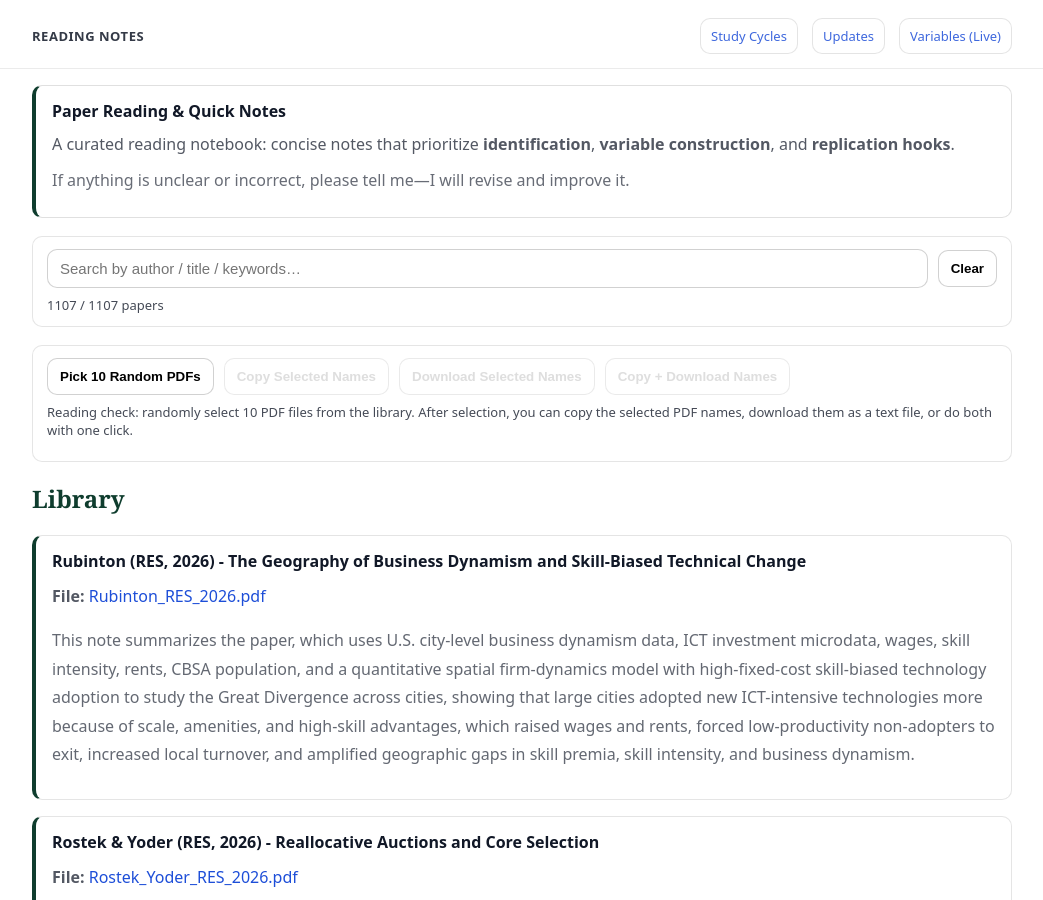
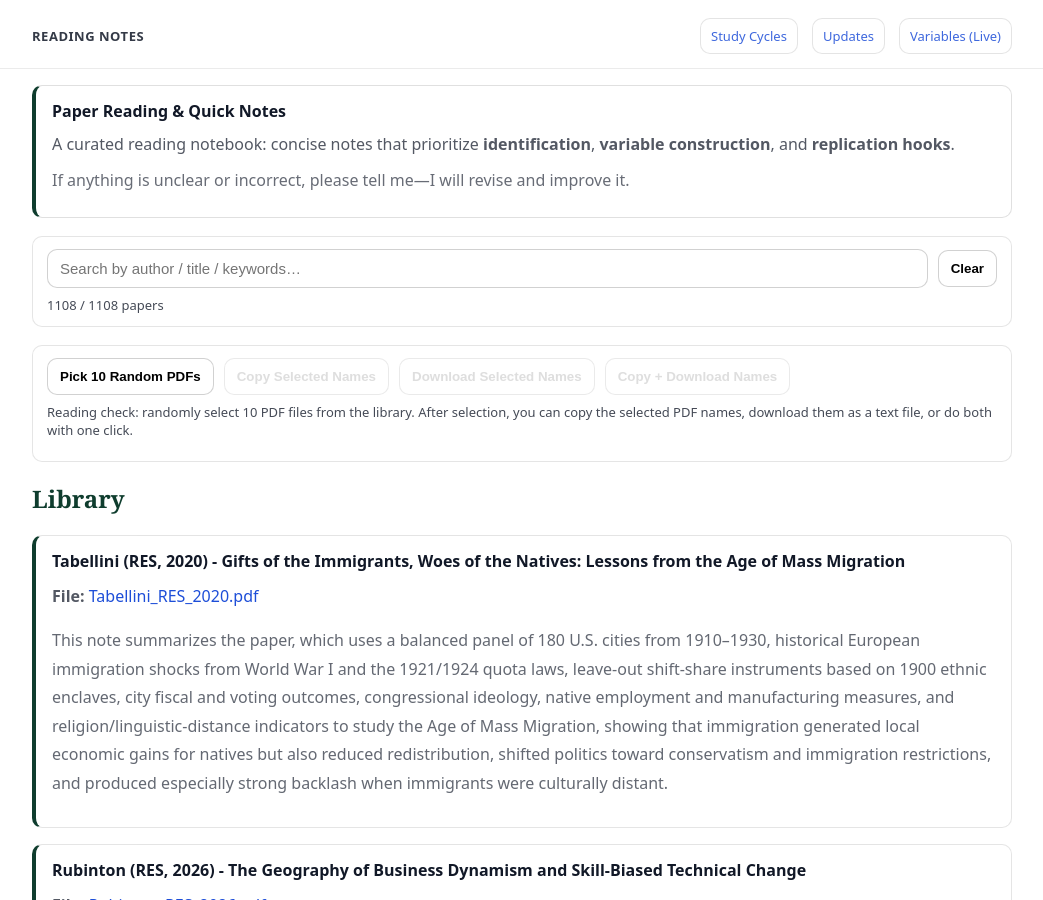
Before and after one commit to yaxinzn/study-archive, a Jekyll site: the page built from reading/index.md, in a window 1280 px wide and 900 px high. Shown: the whole window, without its empty margins (118-1161 px from the left). Built offline with Jekyll 4.4.1, drawn with Linux system fonts in a browser that asks for light colours.

Commit message:
Reading: add/update Tabellini_RES_2020.pdf

```diff
--- a/_data/reading.yml
+++ b/_data/reading.yml
@@ -1,3 +1,7 @@
+- title: "Tabellini (RES, 2020) - Gifts of the Immigrants, Woes of the Natives: Lessons from the Age of Mass Migration"
+  file: "Tabellini_RES_2020.pdf"
+  desc: "This note summarizes the paper, which uses a balanced panel of 180 U.S. cities from 1910–1930, historical European immigration shocks from World War I and the 1921/1924 quota laws, leave-out shift-share instruments based on 1900 ethnic enclaves, city fiscal and voting outcomes, congressional ideology, native employment and manufacturing measures, and religion/linguistic-distance indicators to study the Age of Mass Migration, showing that immigration generated local economic gains for natives but also reduced redistribution, shifted politics toward conservatism and immigration restrictions, and produced especially strong backlash when immigrants were culturally distant."
+
 - title: "Rubinton (RES, 2026) - The Geography of Business Dynamism and Skill-Biased Technical Change"
   file: "Rubinton_RES_2026.pdf"
   desc: "This note summarizes the paper, which uses U.S. city-level business dynamism data, ICT investment microdata, wages, skill intensity, rents, CBSA population, and a quantitative spatial firm-dynamics model with high-fixed-cost skill-biased technology adoption to study the Great Divergence across cities, showing that large cities adopted new ICT-intensive technologies more because of scale, amenities, and high-skill advantages, which raised wages and rents, forced low-productivity non-adopters to exit, increased local turnover, and amplified geographic gaps in skill premia, skill intensity, and business dynamism."
```
Also changed, not shown: 1 other file.
